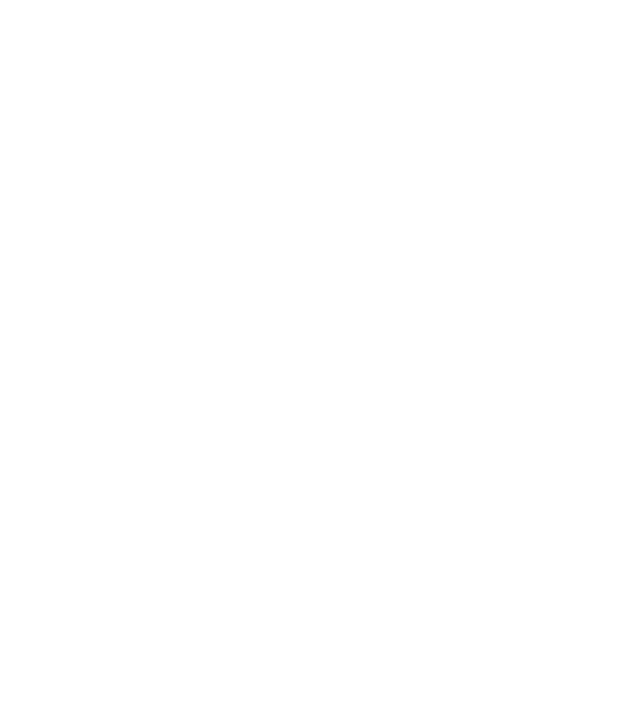
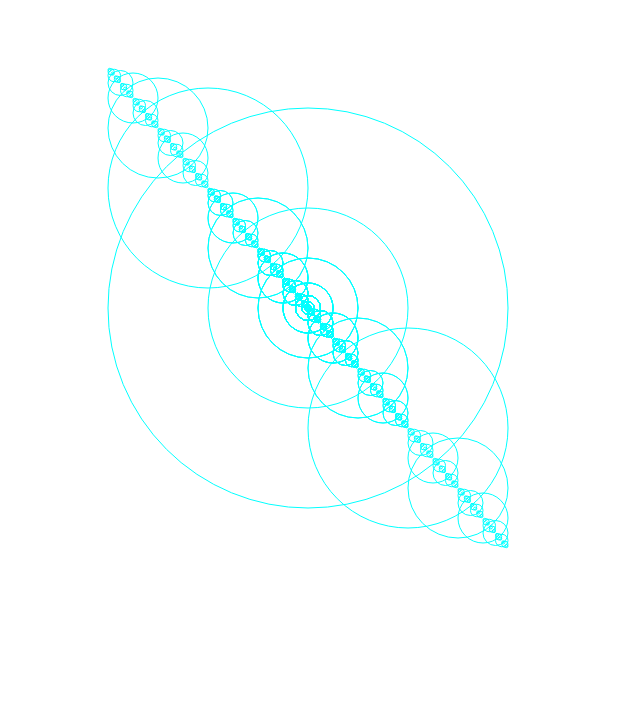
Before and after one commit to PepperAddict/algorithm-weekly, a plain HTML site: page index.html in a window 1280 px wide. Shown: the whole page, without its empty margins (0-640 px from the left). Drawn offline with Linux system fonts and the light colour scheme.

Commit message:
understanding recursion by drawing circles on canvas

```diff
--- /dev/null
+++ b/drawRecursion.js
@@ -0,0 +1,35 @@
+const canvas = document.getElementById("draw");
+const context = canvas.getContext("2d");
+
+
+
+
+function createCircle(size, position = [300, 300]) {
+  const X = position[0];
+  const Y = position[1];
+
+  context.lineWidth = 1;
+  context.strokeStyle = "#00FFFF";
+  context.beginPath();
+  context.arc(X, Y, size, 0, 2 * Math.PI);
+  context.stroke();
+
+  // here we play with recursion
+  // to limit, i wanted it to only do the recursion if size is less than canvas client width which is 500
+
+    if (size > 2) {
+        //if multiply less than 1, it'll get smaller
+        createCircle(size * 0.5, [X + size * 0.5, Y  + size * 0.6])
+        createCircle(size * 0.5, [X - size * 0.5, Y - size * 0.6])
+        createCircle(size * 0.5, [300, 300])
+    }
+
+}
+
+function setup() {
+
+    createCircle(200, [300, 300]);
+
+}
+
+setup();
--- a/findAnagrams.js
+++ b/findAnagrams.js
@@ -9,6 +9,7 @@ var findAnagrams = function(s, p) {
 
 
 
+
 }
 
 findAnagrams('cbaebabacd', 'abc')
--- a/index.html
+++ b/index.html
@@ -1,11 +1,12 @@
 <html>
     <head>
-        <script src="/printEquation.js">
+
         </script>
 
     </head>
 
     <body>
-
+        <canvas width="700px" height="700px" id="draw" />
+ <script src="/drawRecursion.js"></script>
     </body>
 </html>
```
Also changed, not shown: searchTree.js (added, +55 -0 lines), 2 other files.
